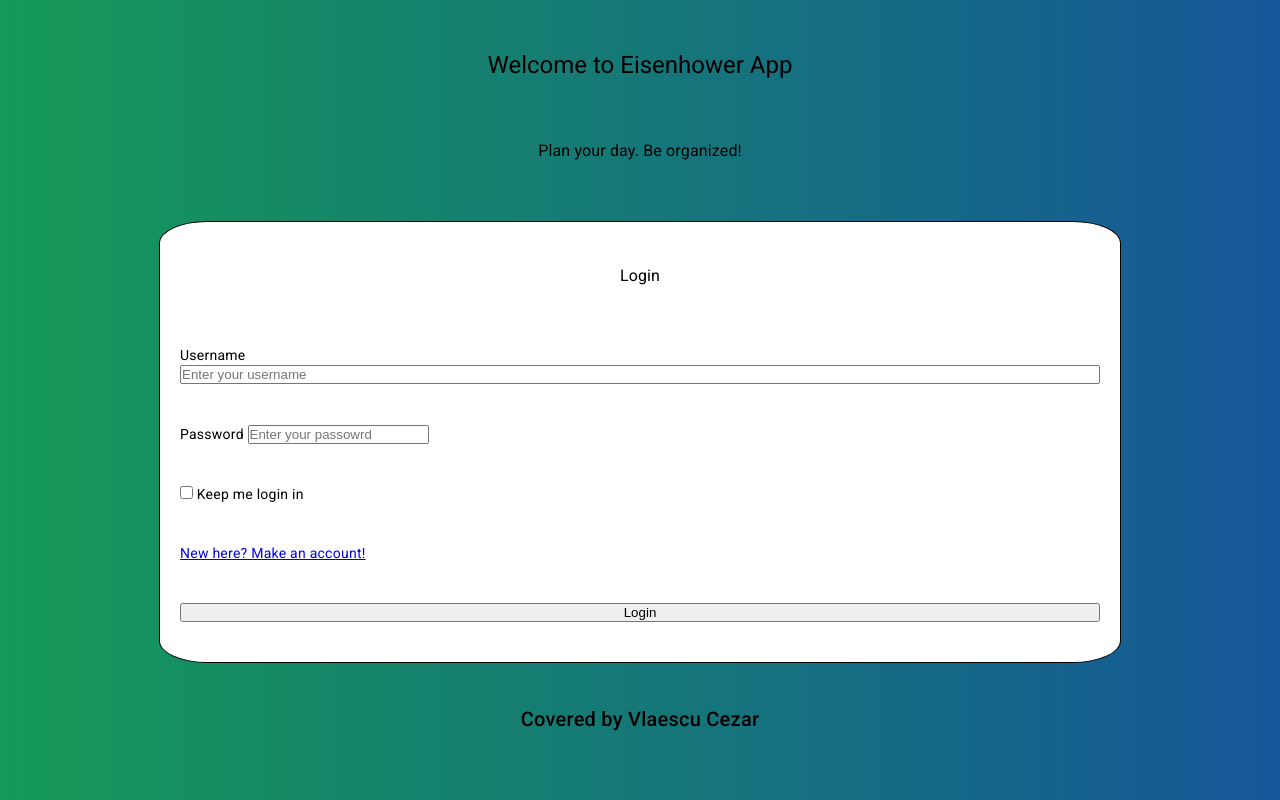
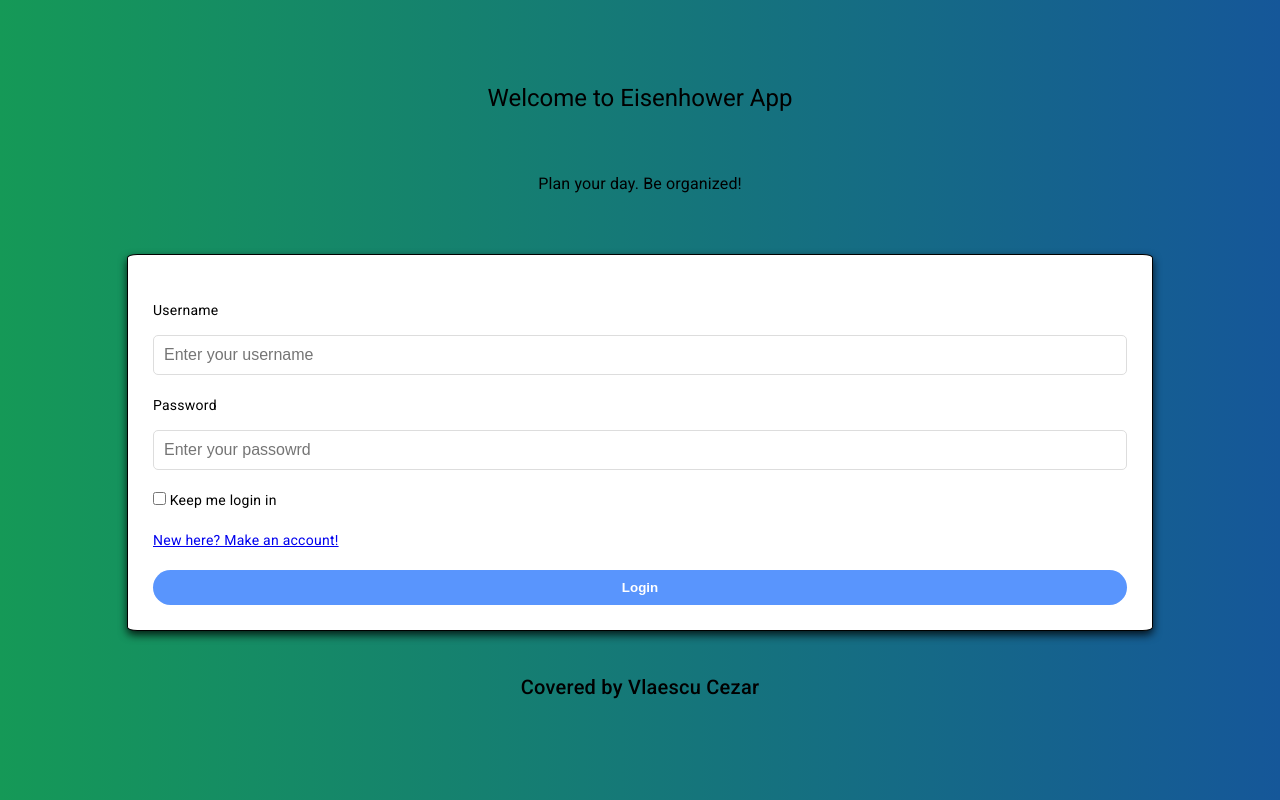
Before and after one commit to CezarVlaescu/EisenhowerApp-2.0, an Angular app: page /login in a window 1280 px wide. Built offline with nearby package versions, Linux system fonts and the light colour scheme.

Commit message:
"Update 23/08 : Styling the auth"

```diff
--- a/src/app/pages/Auth/authentification.module.ts
+++ b/src/app/pages/Auth/authentification.module.ts
@@ -23,7 +23,7 @@ import { FormsModule } from '@angular/forms';
   exports: [
     LoginComponent,
     RegisterComponent,
-    SharedComponent
+    SharedComponent,
   ]
 })
 export class AuthentificationModule { }
--- a/src/app/pages/Auth/login/login.component.html
+++ b/src/app/pages/Auth/login/login.component.html
@@ -2,7 +2,6 @@
   <h1>Welcome to Eisenhower App</h1>
   <h3>Plan your day. Be organized!</h3>
   <app-shared (submitted)="logUser($event)">
-    <h3>Login</h3>
     <label login>
       <input type="checkbox" />
       Keep me login in
--- a/src/app/pages/Auth/login/login.component.scss
+++ b/src/app/pages/Auth/login/login.component.scss
@@ -4,3 +4,14 @@
     align-items: center;
     gap: 40px;
 }
+
+button[type="submit"] {
+    background-color: #5995fd;
+    color: white;
+    padding: 10px 20px;
+    border: none;
+    border-radius: 25px;
+    cursor: pointer;
+    font-weight: 600;
+    transition: background-color 0.3s ease;
+}
--- a/src/app/pages/Auth/register/register.component.html
+++ b/src/app/pages/Auth/register/register.component.html
@@ -2,9 +2,8 @@
   <h1>Not registered yet?</h1>
   <h3>Join us today!</h3>
   <app-shared (subbmited)="registerUser($event)">
-    <h3>Register</h3>
-    <div register>
-      <label>
+    <div register class="register-container__inner">
+      <label class="register-container__inner__confirm">
         Confirm Password
         <input
           type="password"
@@ -12,7 +11,7 @@
           placeholder="Rewrite your password"
         />
       </label>
-      <label>
+      <label class="register-container__inner__confirm">
         Profile Image
         <input type="file" (change)="onFileChanged($event)" #fileInput />
       </label>
--- a/src/app/pages/Auth/register/register.component.scss
+++ b/src/app/pages/Auth/register/register.component.scss
@@ -2,5 +2,41 @@
     display: flex;
     flex-direction: column;
     align-items: center;
-    gap: 20px;
+    gap: 25px;
+
+    &__inner {
+        display: flex;
+        flex-direction: column;
+        gap: 20px;
+
+        &__confirm{
+            display: flex;
+            flex-direction: column;
+            gap: 10px;
+        }
+    }
 }
+
+input[type="text"],
+input[type="password"] {
+    width: 100%;
+    padding: 10px;
+    margin-top: 5px;
+    border: 1px solid #ddd;
+    border-radius: 5px;
+    font-size: 1rem;
+    outline: none;
+    transition: border-color 0.3s ease;
+    box-sizing: border-box;
+}
+
+button[type="submit"] {
+    background-color: #5995fd;
+    color: white;
+    padding: 10px 20px;
+    border: none;
+    border-radius: 25px;
+    cursor: pointer;
+    font-weight: 600;
+    transition: background-color 0.3s ease;
+}
--- a/src/app/pages/Auth/shared/shared.component.html
+++ b/src/app/pages/Auth/shared/shared.component.html
@@ -16,7 +16,7 @@
         required
       />
     </label>
-    <label>
+    <label class="shared-form-container__inner__username">
       Password
       <input
         type="password"
--- a/src/app/pages/Auth/shared/shared.component.scss
+++ b/src/app/pages/Auth/shared/shared.component.scss
@@ -2,17 +2,17 @@
     border: 1px solid black;
     height: auto;
     background-color: white;
-    border-radius: 5%;
-    min-height: 50vh;
-    min-width: 75vw;
-    max-width: 80vw;
+    border-radius: 1%;
+    width: 80vw;
+    box-shadow: 0 4px 8px rgba(0, 0, 0, 0.8);
 
     &__inner{
-        height: 50vh;
-        padding: 20px;
+        height: auto;
+        padding: 25px;
         display: flex;
         flex-direction: column;
         justify-content: space-around;
+        gap: 20px;
 
         &__title{
             align-self: center;
@@ -21,6 +21,22 @@
         &__username{
             display: flex;
             flex-direction: column;
+            gap: 10px;
         }
     }
 }
+
+input[type="text"],
+input[type="password"],
+input[type="file"],
+input[type="checkbox"] {
+    width: 100%;
+    padding: 10px;
+    margin-top: 5px;
+    border: 1px solid #ddd;
+    border-radius: 5px;
+    font-size: 1rem;
+    outline: none;
+    transition: border-color 0.3s ease;
+    box-sizing: border-box;
+}
```
